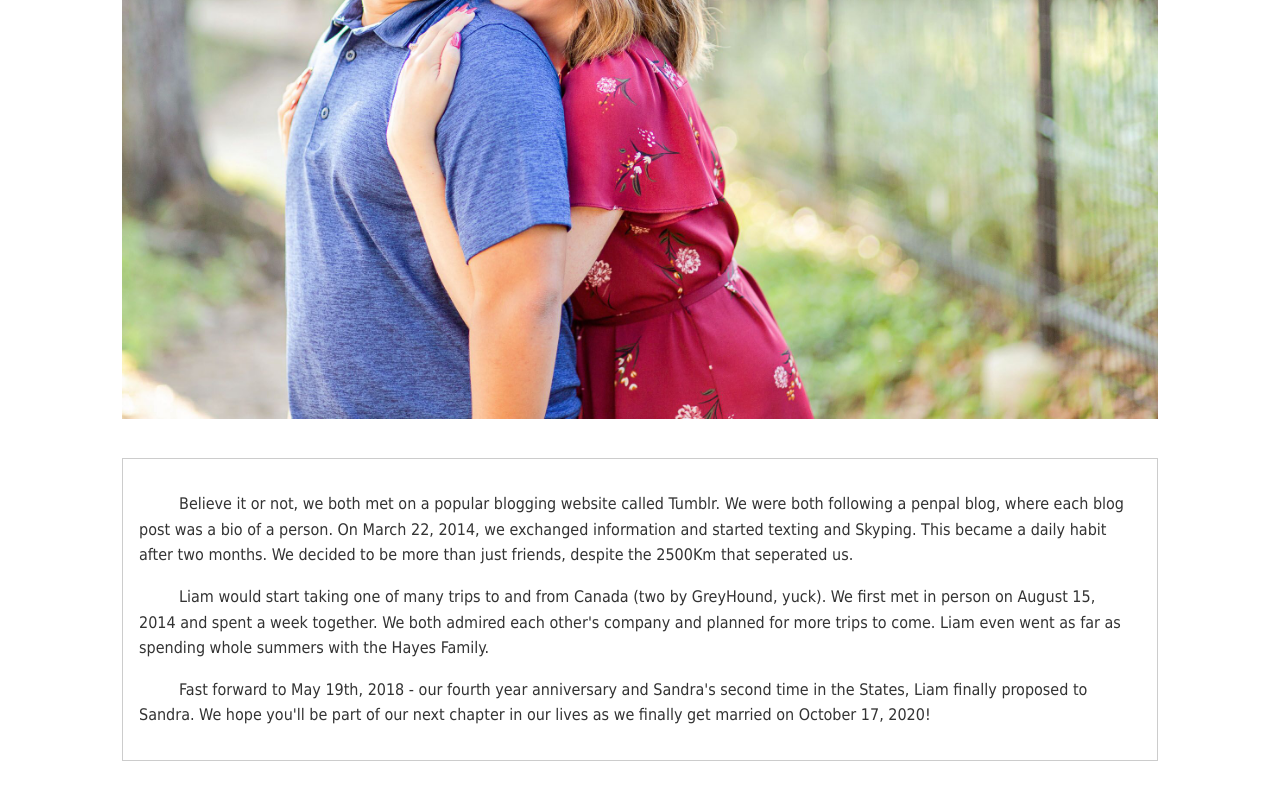
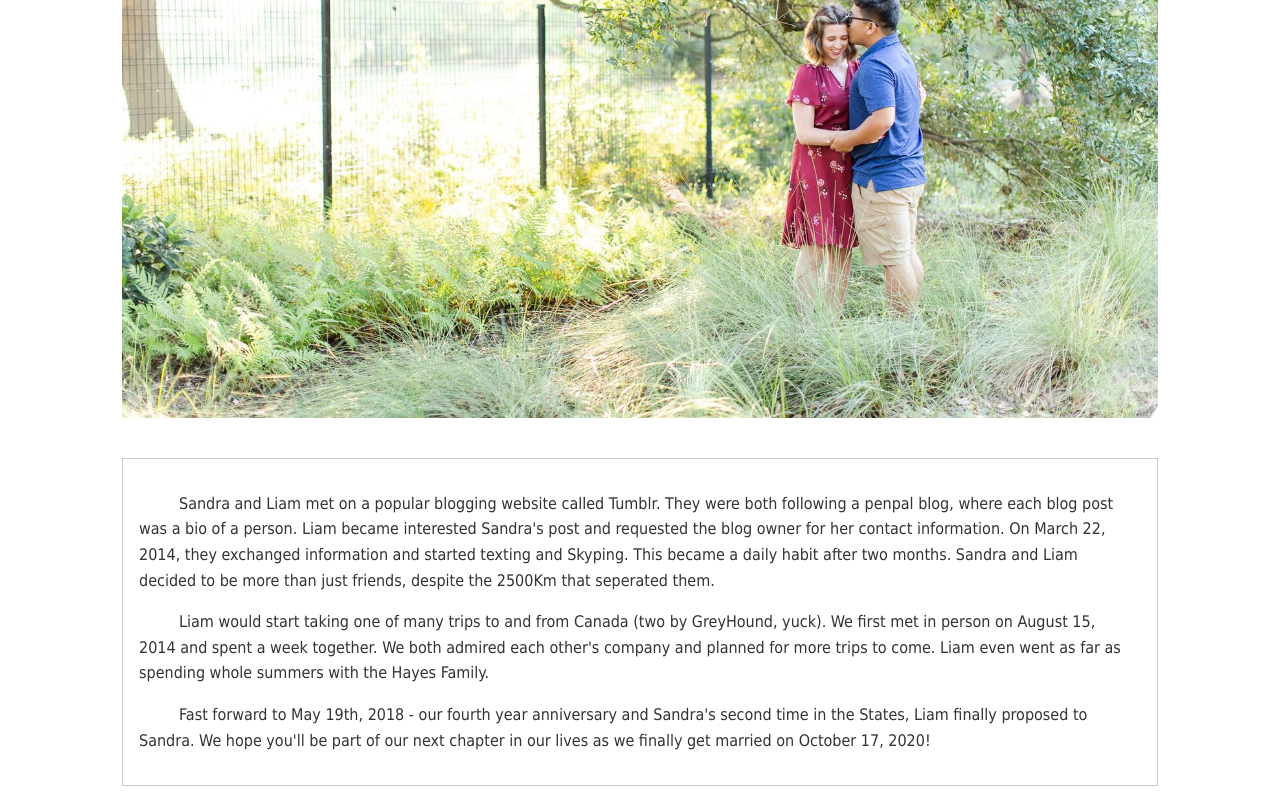
Before and after one commit to lsalazar1/weddingWebsite, a React (Create React App) app in the folder client/: page /our-story in a window 1280 px wide. Shown: the part 496-1296 px from the top of the page. Built offline with nearby package versions, Linux system fonts and the light colour scheme; no server answers; the HTML template or start-up script is replaced by a standard one.

Commit message:
Adding Image Picker Component for Our-Story page

```diff
--- a/client/src/components/our-story/OurStory.js
+++ b/client/src/components/our-story/OurStory.js
@@ -1,5 +1,5 @@
 import React, { Fragment } from 'react';
-import engagement from './engagement.jpeg';
+import RandomPicture from './RandomPicture';
 
 const OurStory = () => {
     return (
@@ -8,12 +8,12 @@ const OurStory = () => {
             <p className="lead">
                 <i className="fas fa-book" />{' '} Meeting on the Internet & Overcoming Long Distance Relationships
             </p>
-            <img alt="" src={engagement}/>
+            <RandomPicture />
             <div className="my-2 p-1 bg-white no-cursive">
                 <p className="my-1 tab margin-right">
-                    Believe it or not, we both met on a popular blogging website called Tumblr. We were both following a
-                    penpal blog, where each blog post was a bio of a person. On March 22, 2014, we exchanged information and started
-                    texting and Skyping. This became a daily habit after two months. We decided to be more than just friends, despite the 2500Km that seperated us.
+                    Sandra and Liam met on a popular blogging website called Tumblr. They were both following a
+                    penpal blog, where each blog post was a bio of a person. Liam became interested Sandra's post and requested the blog owner for her contact information. On
+                    March 22, 2014, they exchanged information and started texting and Skyping. This became a daily habit after two months. Sandra and Liam decided to be more than just friends, despite the 2500Km that seperated them.
                 </p>
                 <p className="my-1 tab margin-right">
                     Liam would start taking one of many trips to and from Canada (two by GreyHound, yuck). We first met in person on
```
